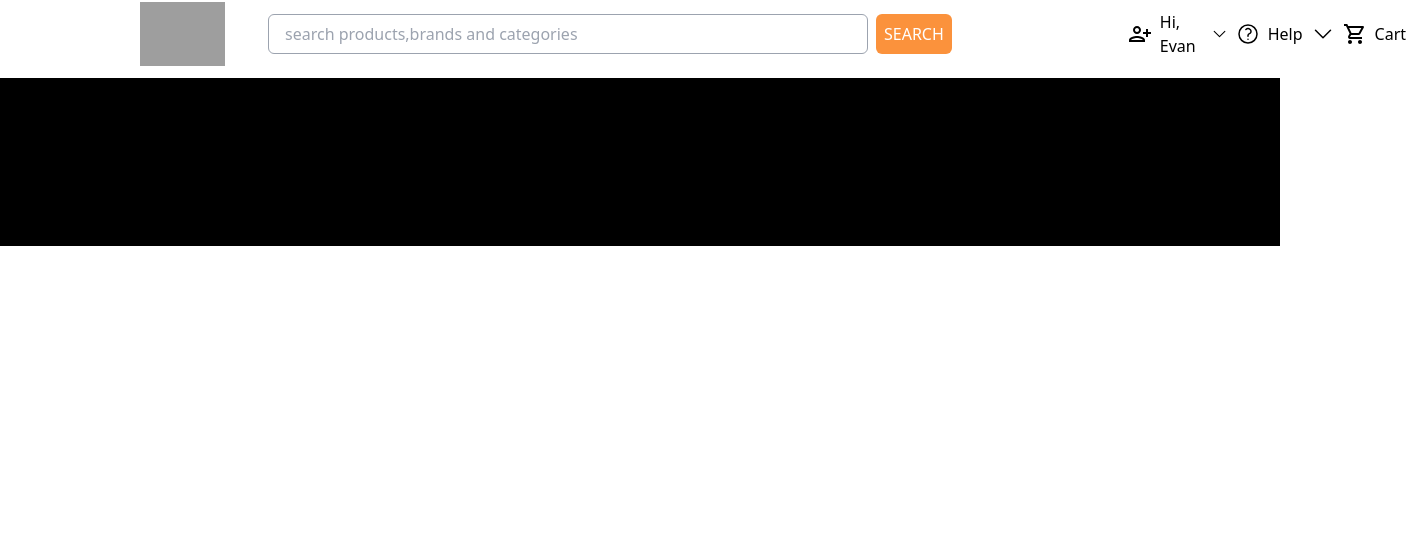
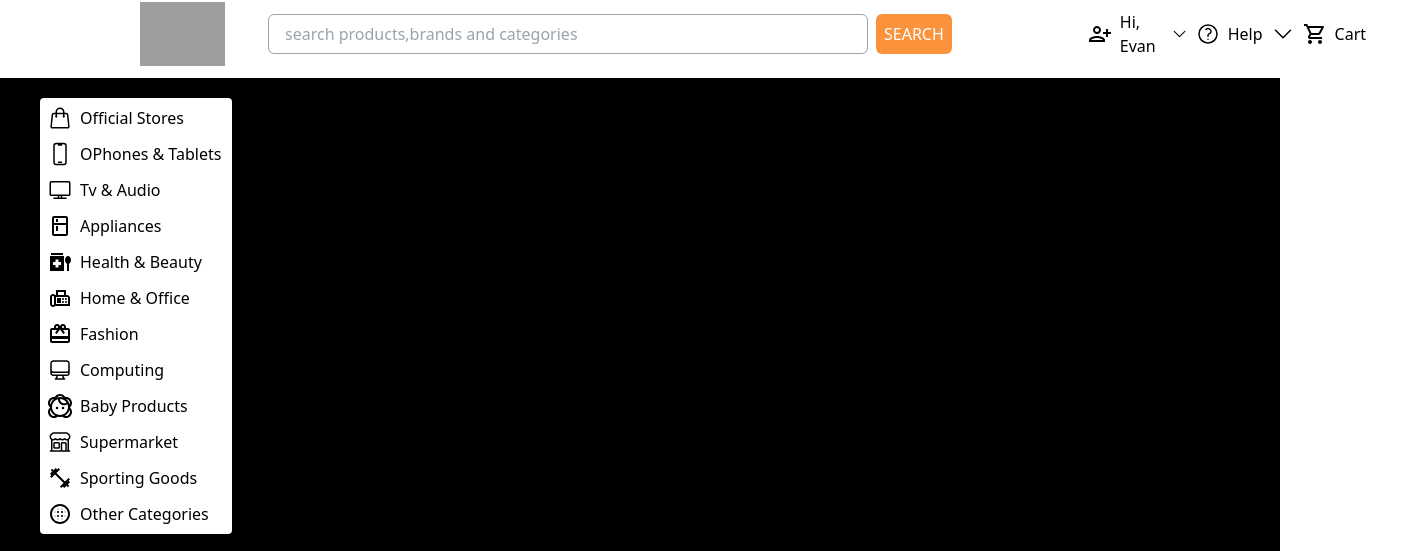
Before and after one commit to Evan-cell/jumia-build, a Next.js app: page / in a window 1280 px wide. Shown: the part 1028-1579 px from the top of the page, 1406 px wide, since content can reach past the window. Before the commit the page ends 1274 px from the top, so only its background shows below. Built offline with nearby package versions, Linux system fonts and the light colour scheme; grey boxes are pictures that could not be loaded.

Commit message:
left banner

```diff
--- /dev/null
+++ b/components/Banner.js
@@ -0,0 +1,72 @@
+import React from 'react'
+import {ShoppingBagIcon,DevicePhoneMobileIcon,TvIcon,ComputerDesktopIcon,BuildingStorefrontIcon} from '@heroicons/react/24/outline'
+import KitchenOutlinedIcon from '@mui/icons-material/KitchenOutlined';
+import MedicationLiquidOutlinedIcon from '@mui/icons-material/MedicationLiquidOutlined';
+import FaxOutlinedIcon from '@mui/icons-material/FaxOutlined';
+import CardGiftcardOutlinedIcon from '@mui/icons-material/CardGiftcardOutlined';
+import Face2OutlinedIcon from '@mui/icons-material/Face2Outlined';
+import FitnessCenterOutlinedIcon from '@mui/icons-material/FitnessCenterOutlined';
+import BlurCircularOutlinedIcon from '@mui/icons-material/BlurCircularOutlined';
+function Banner() {
+  return (
+    <div className='pt-5 pb-5'>
+        {/* left div */}
+        <div className='max-w-[20%] cursor-pointer md:max-w-[15%]  ml-10 p-2 space-y-3 bg-white rounded  shadow-lg'>
+            <div className='flex space-x-2 hover:text-orange-500 '>
+                <ShoppingBagIcon className='h-6'/>
+                <h1 className=''>Official Stores</h1>
+            </div>
+            <div className='flex space-x-2 hover:text-orange-500 '>
+                <DevicePhoneMobileIcon className='h-6'/>
+                <h1>OPhones & Tablets</h1>
+            </div>
+            <div className='flex space-x-2 hover:text-orange-500 '>
+                <TvIcon className='h-6'/>
+                <h1>Tv & Audio</h1>
+            </div>
+            <div className='flex space-x-2 hover:text-orange-500 '>
+                <KitchenOutlinedIcon className='h-6'/>
+                <h1>Appliances</h1>
+            </div>
+            <div className='flex space-x-2 hover:text-orange-500 '>
+                <MedicationLiquidOutlinedIcon className='h-6'/>
+                <h1>Health & Beauty</h1>
+            </div>
+            <div className='flex space-x-2 hover:text-orange-500 '>
+                <FaxOutlinedIcon className='h-6'/>
+                <h1>Home & Office</h1>
+            </div>
+            <div className='flex space-x-2 hover:text-orange-500 '>
+                <CardGiftcardOutlinedIcon className='h-6'/>
+                <h1>Fashion</h1>
+            </div>
+            <div className='flex space-x-2 hover:text-orange-500 '>
+                <ComputerDesktopIcon className='h-6'/>
+                <h1>Computing</h1>
+            </div>
+            <div className='flex space-x-2 hover:text-orange-500 '>
+                <Face2OutlinedIcon className='h-6'/>
+                <h1>Baby Products</h1>
+            </div>
+            <div className='flex space-x-2 hover:text-orange-500 '>
+                <BuildingStorefrontIcon className='h-6'/>
+                <h1>Supermarket</h1>
+            </div>
+            <div className='flex space-x-2 hover:text-orange-500 '>
+                <FitnessCenterOutlinedIcon className='h-6'/>
+                <h1>Sporting Goods</h1>
+            </div>
+            <div className='flex space-x-2 hover:text-orange-500 '>
+                <BlurCircularOutlinedIcon className='h-6'/>
+                <h1>Other Categories</h1>
+            </div>
+        </div>
+        {/* middle carousel */}
+        <div></div>
+        {/* right div */}
+        <div></div>
+    </div>
+  )
+}
+
+export default Banner
--- a/components/Header.js
+++ b/components/Header.js
@@ -45,7 +45,7 @@ function Header() {
                 <img src="https://1000logos.net/wp-content/uploads/2022/02/Jumia-Logo.png" alt="" className='h-16 md:ml-32' />
               </div>
               {/* searchbar */}
-              <div className='sm:flex items-center h-10 rounded-md  cursor-pointer pr-10 '>
+              <div className='sm:flex items-center h-10 rounded-md  cursor-pointer  '>
                 <input
                         type="text"
                         className="border w-[100px]  border-gray-400 p-2 md:h-full md:w-[600px] md:flex-grow rounded-md flex-shrink focus:outline-none px-4
@@ -57,7 +57,7 @@ function Header() {
               {/* right items */}
               <div className='flex space-x-2'>
                 {/* phones */}
-                <div className=' flex space-x-2 hidden-1'>
+                <div className=' flex space-x-2 hidden-1 flex-end'>
                 <PersonAddAlt1OutlinedIcon className='h-6 md:hidden lg:hidden xl:hidden 2xl:hidden hover:text-orange-500'/>
                 <QuestionMarkCircleIcon className='h-6 md:hidden lg:hidden xl:hidden 2xl:hidden hover:text-orange-500'/>
                 <ShoppingCartOutlinedIcon className='h-6 md:hidden lg:hidden xl:hidden 2xl:hidden hover:text-orange-500'/>
@@ -81,15 +81,7 @@ function Header() {
                 </div>
               </div>
             </div>
-        <main className='main'>
-          <h1>mainpage</h1>
-          <h1>mainpage</h1>
-          <h1>mainpage</h1>
-          <h1>mainpage</h1>
-          <h1>mainpage</h1>
-          <h1>mainpage</h1>
-          <var><var><var><h1>mainpage</h1></var></var></var>
-        </main>
+
     </div>
   )
 }
--- a/pages/index.js
+++ b/pages/index.js
@@ -1,6 +1,7 @@
 import Image from 'next/image'
 import { Inter } from 'next/font/google'
 import Header from '@/components/Header'
+import Banner from '@/components/Banner'
 
 const inter = Inter({ subsets: ['latin'] })
 
@@ -10,6 +11,12 @@ export default function Home() {
   className=''
     >
       <Header/>
+      <div className='main'>
+      <main className='max-w-screen-2xl mx-auto'>
+        <Banner/>
+      </main>
+      </div>
+
 
     </div>
   )
```
